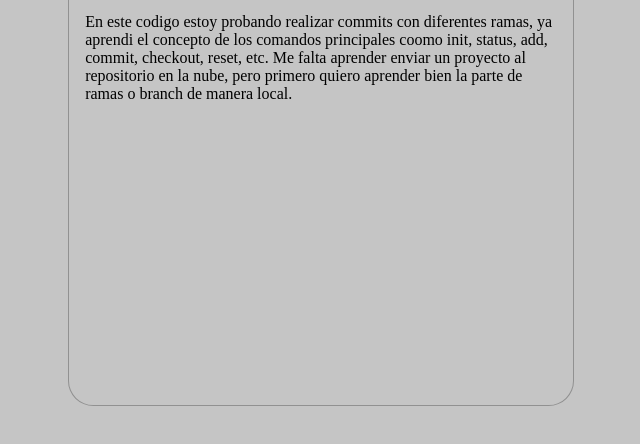
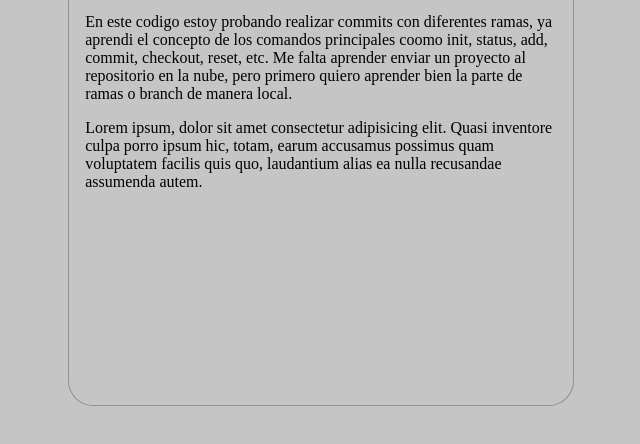
Before and after one commit to SamirAlarcon/practicando, a plain HTML site: page index.html in a window 1280 px wide. Shown: the part 104-548 px from the top of the page, without its empty margins (319-959 px from the left). Drawn offline with Linux system fonts and the light colour scheme.

Commit message:
Se agregar segundo parrafo

```diff
--- a/index.html
+++ b/index.html
@@ -22,6 +22,9 @@
                 En este codigo estoy probando realizar commits con diferentes ramas, ya aprendi el concepto de los comandos principales coomo init, status, add, commit, checkout, reset, etc.
                 Me falta aprender enviar un proyecto al repositorio en la nube, pero primero quiero aprender bien la parte de ramas o branch de manera local.
             </p>
+            <p>
+                Lorem ipsum, dolor sit amet consectetur adipisicing elit. Quasi inventore culpa porro ipsum hic, totam, earum accusamus possimus quam voluptatem facilis quis quo, laudantium alias ea nulla recusandae assumenda autem.
+            </p>
         </div>
     </div>
 </body>
```
